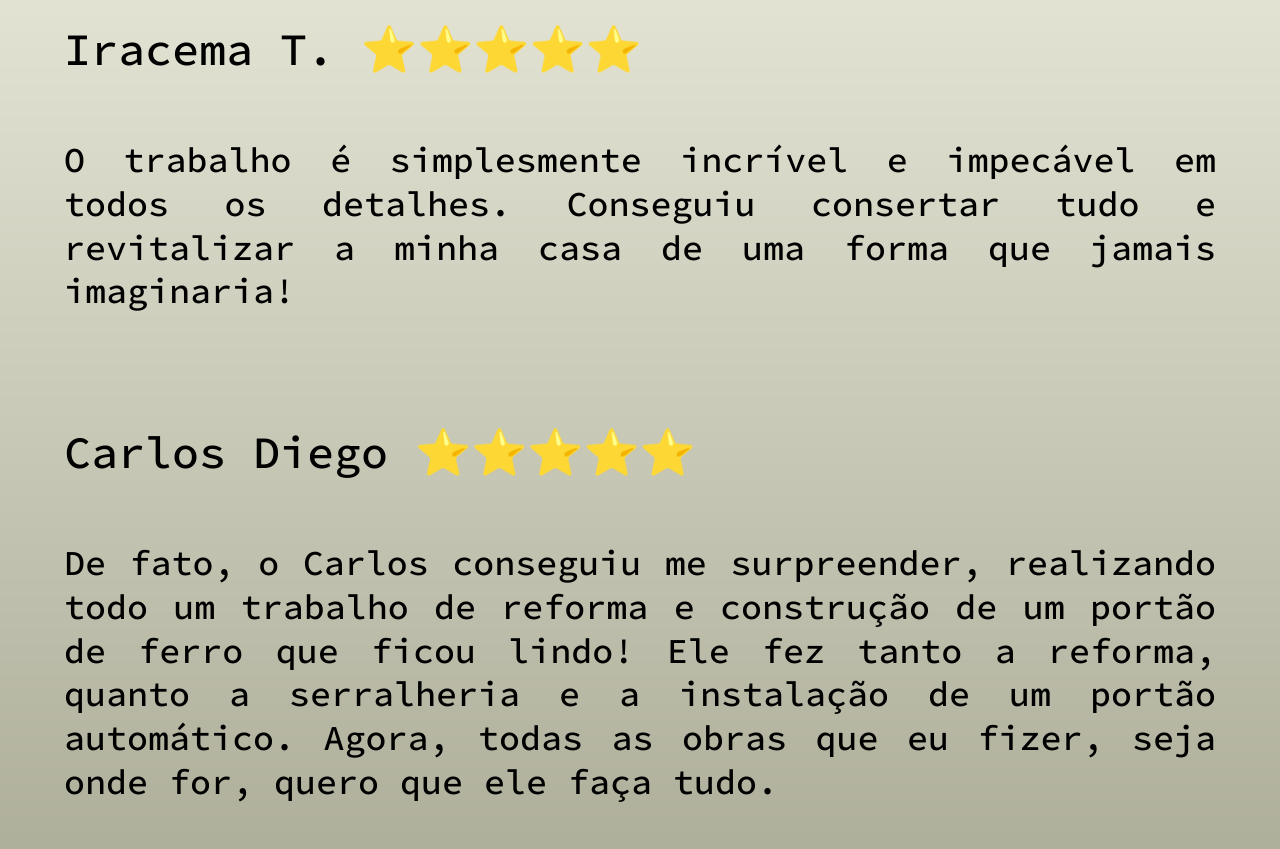
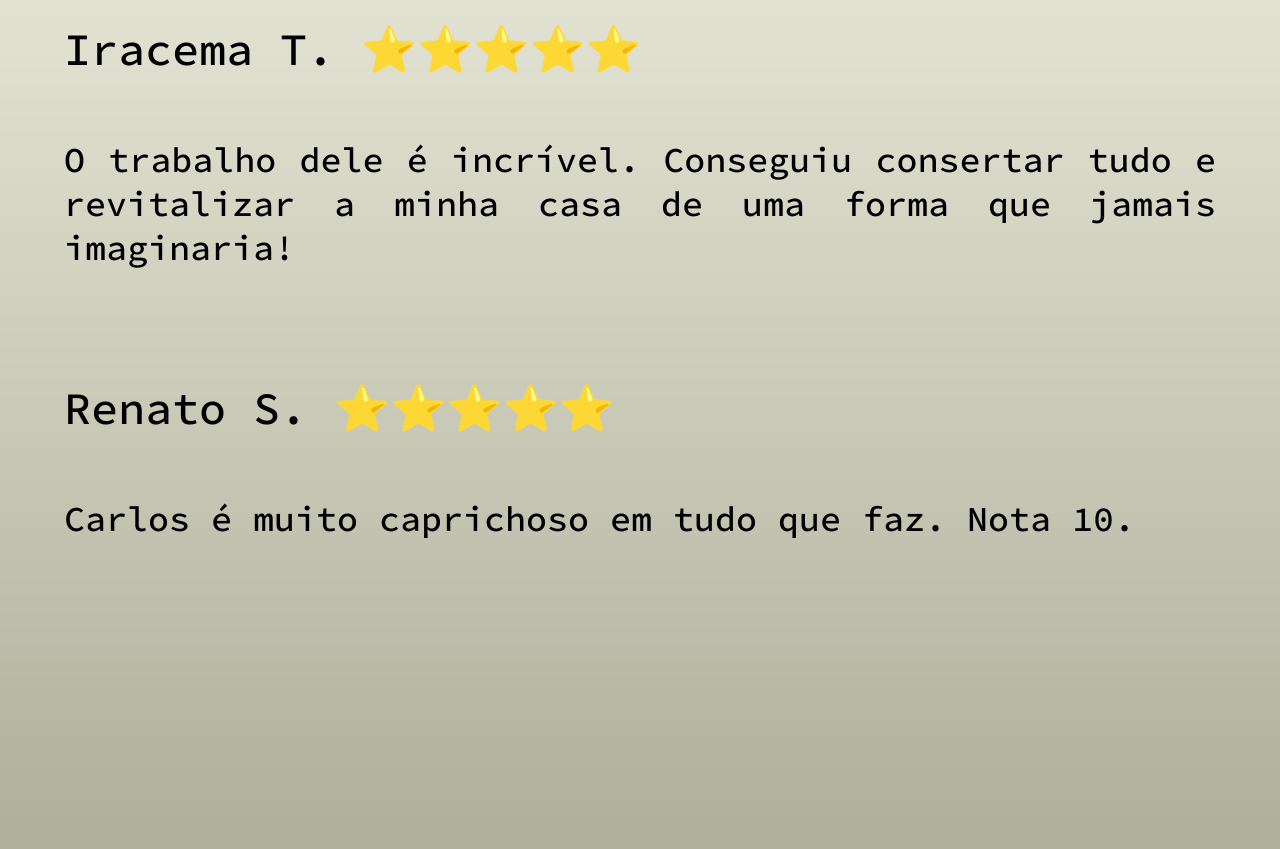
Before and after one commit to diego-tavares/cartao-virtual, a plain HTML site: page avaliacao.html in a window 1280 px wide. Shown: the part 1840-2689 px from the top of the page. Drawn offline with Linux system fonts and the light colour scheme.

Commit message:
Add files via upload

```diff
--- a/avaliacao.html
+++ b/avaliacao.html
@@ -31,11 +31,11 @@
             <div class="comentarios">
             <ul class="bloco-comentarios" style="position:relative">
                 <h1>Avaliações e comentários</h1>
-                <li class="nome-estrelas"> Iracema T. ⭐⭐⭐⭐⭐ </li>
-                <li class="texto-comentario">O trabalho é simplesmente incrível e impecável em todos os detalhes. Conseguiu consertar tudo e revitalizar a minha casa de uma forma que jamais imaginaria! </li>
+                <li class="nome-estrelas"> Iracema T. ⭐⭐⭐⭐⭐</li>
+                <li class="texto-comentario">O trabalho dele é incrível. Conseguiu consertar tudo e revitalizar a minha casa de uma forma que jamais imaginaria! </li>
                 <br>
-                <li class="nome-estrelas"> Carlos Diego ⭐⭐⭐⭐⭐ </li>
-                <li class="texto-comentario">De fato, o Carlos conseguiu me surpreender, realizando todo um trabalho de reforma e construção de um portão de ferro que ficou lindo! Ele fez tanto a reforma, quanto a serralheria e a instalação de um portão automático. Agora, todas as obras que eu fizer, seja onde for, quero que ele faça tudo.</li>
+                <li class="nome-estrelas"> Renato S. ⭐⭐⭐⭐⭐</li>
+                <li class="texto-comentario">Carlos é muito caprichoso em tudo que faz. Nota 10.</li>
                 <br>
             </ul>
             </div>
```
